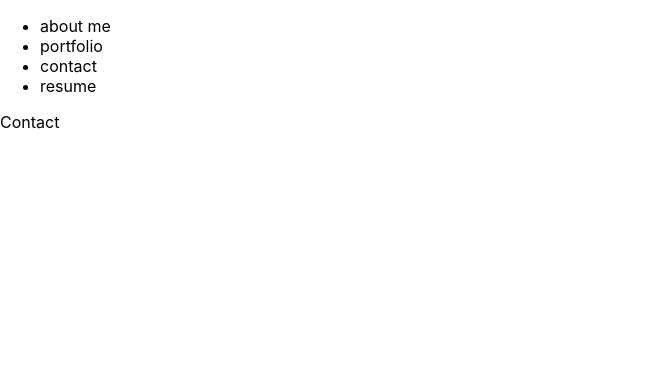
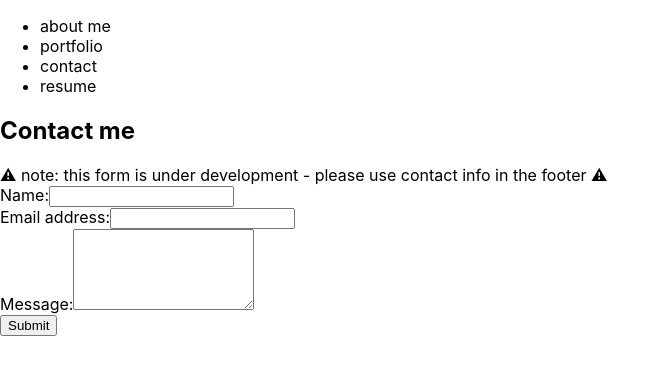
Before and after one commit to HighDynamics/HighDynamics.github.io, a React (Create React App) app: page / in a window 1280 px wide. Both pictures are taken after a click on the item "contact". Shown: the top 374 px of the page, without its empty margins (0-670 px from the left). Built offline with nearby package versions, Linux system fonts and the light colour scheme.

Commit message:
add Contact component

```diff
--- a/package.json
+++ b/package.json
@@ -1,4 +1,5 @@
 {
+  "homepage": "http://highdynamics.github.io",
   "name": "my-portfolio",
   "version": "0.1.0",
   "private": true,
@@ -15,7 +16,9 @@
     "start": "BROWSER=none react-scripts start",
     "build": "react-scripts build",
     "test": "react-scripts test",
-    "eject": "react-scripts eject"
+    "eject": "react-scripts eject",
+    "predeploy": "npm run build",
+    "deploy": "gh-pages -d build"
   },
   "eslintConfig": {
     "extends": [
--- a/src/components/Contact.js
+++ b/src/components/Contact.js
@@ -1,7 +1,95 @@
-import React from 'react';
+import React, { useState } from 'react';
 
 const Contact = () => {
-  return <>Contact</>;
+  const [formState, setFormState] = useState({
+    name: '',
+    email: '',
+    message: '',
+  });
+  const [errorMessage, setErrorMessage] = useState('');
+
+  const { name, email, message } = formState;
+
+  function handleChange(e) {
+    setFormState({ ...formState, [e.target.name]: e.target.value });
+  }
+
+  function validateEmail(email) {
+    const regex =
+      /[a-z0-9!#$%&'*+/=?^_`{|}~-]+(?:\.[a-z0-9!#$%&'*+/=?^_`{|}~-]+)*@(?:[a-z0-9](?:[a-z0-9-]*[a-z0-9])?\.)+[a-z0-9](?:[a-z0-9-]*[a-z0-9])?/g;
+
+    return regex.test(email);
+  }
+
+  function handleBlur(e) {
+    if (e.target.name === 'email') {
+      const isValid = validateEmail(e.target.value);
+      if (!isValid) {
+        setErrorMessage('Your email is invalid');
+      } else {
+        setErrorMessage('');
+      }
+    } else {
+      if (!e.target.value.length) {
+        setErrorMessage(`${e.target.name} is required`);
+      } else {
+        setErrorMessage('');
+      }
+    }
+  }
+
+  function handleSubmit(e) {
+    e.preventDefault();
+    console.log(formState);
+  }
+
+  return (
+    <section>
+      <h1>Contact me</h1>
+      <span id="under-development">
+        ⚠︎ note: this form is under development - please use contact info in the
+        footer ⚠︎
+      </span>
+      <form id="contact-form" onSubmit={handleSubmit}>
+        <div>
+          <label htmlFor="name">Name:</label>
+          <input
+            type="text"
+            name="name"
+            onChange={handleChange}
+            onBlur={handleBlur}
+            defaultValue={name}
+          />
+        </div>
+        <div>
+          <label htmlFor="email">Email address:</label>
+          <input
+            type="email"
+            name="email"
+            onChange={handleChange}
+            onBlur={handleBlur}
+            defaultValue={email}
+          />
+        </div>
+        <div>
+          <label htmlFor="message">Message:</label>
+          <textarea
+            name="message"
+            rows="5"
+            onChange={handleChange}
+            onBlur={handleBlur}
+            defaultValue={message}
+          />
+        </div>
+        {errorMessage && (
+          <div>
+            <p className="error-text">{errorMessage}</p>
+          </div>
+        )}
+        <button type="submit">Submit</button>
+      </form>
+    </section>
+  );
 };
 
 export default Contact;
```
